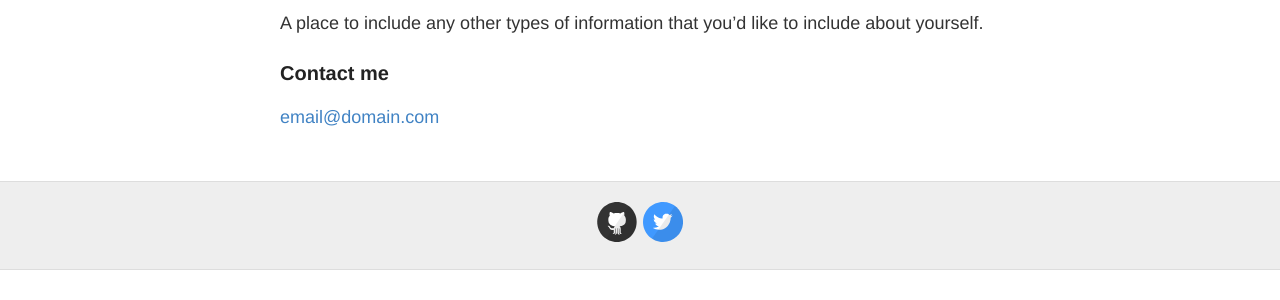
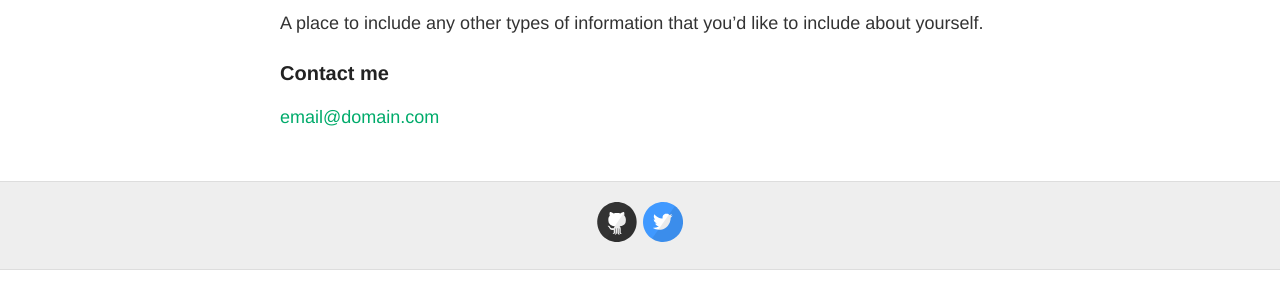
Before and after one commit to yasirtaher/blog, a Jekyll site: the page built from about.md, in a window 1280 px wide. Shown: the part 310-610 px from the top of the page. Built offline with Jekyll 4.4.1, drawn with Linux system fonts in a browser that asks for light colours.

Commit message:
color updated

```diff
--- a/_sass/_variables.scss
+++ b/_sass/_variables.scss
@@ -4,7 +4,8 @@
 //
 
 // Colors
-$blue: #4183C4;
+$green: #4183C4;
+$green: #00ab6b;
 
 // Grays
 $black: #000;
--- a/style.scss
+++ b/style.scss
@@ -69,11 +69,11 @@ p {
 }
 
 a {
-  color: $blue;
+  color: $green;
   text-decoration: none;
 	cursor: pointer;
   &:hover, &:active {
-    color: $blue;
+    color: $green;
   }
 }
 
@@ -232,7 +232,7 @@ nav {
 
     @include mobile {
       margin: 0 10px;
-      color: $blue;
+      color: $green;
     }
   }
 }
```
